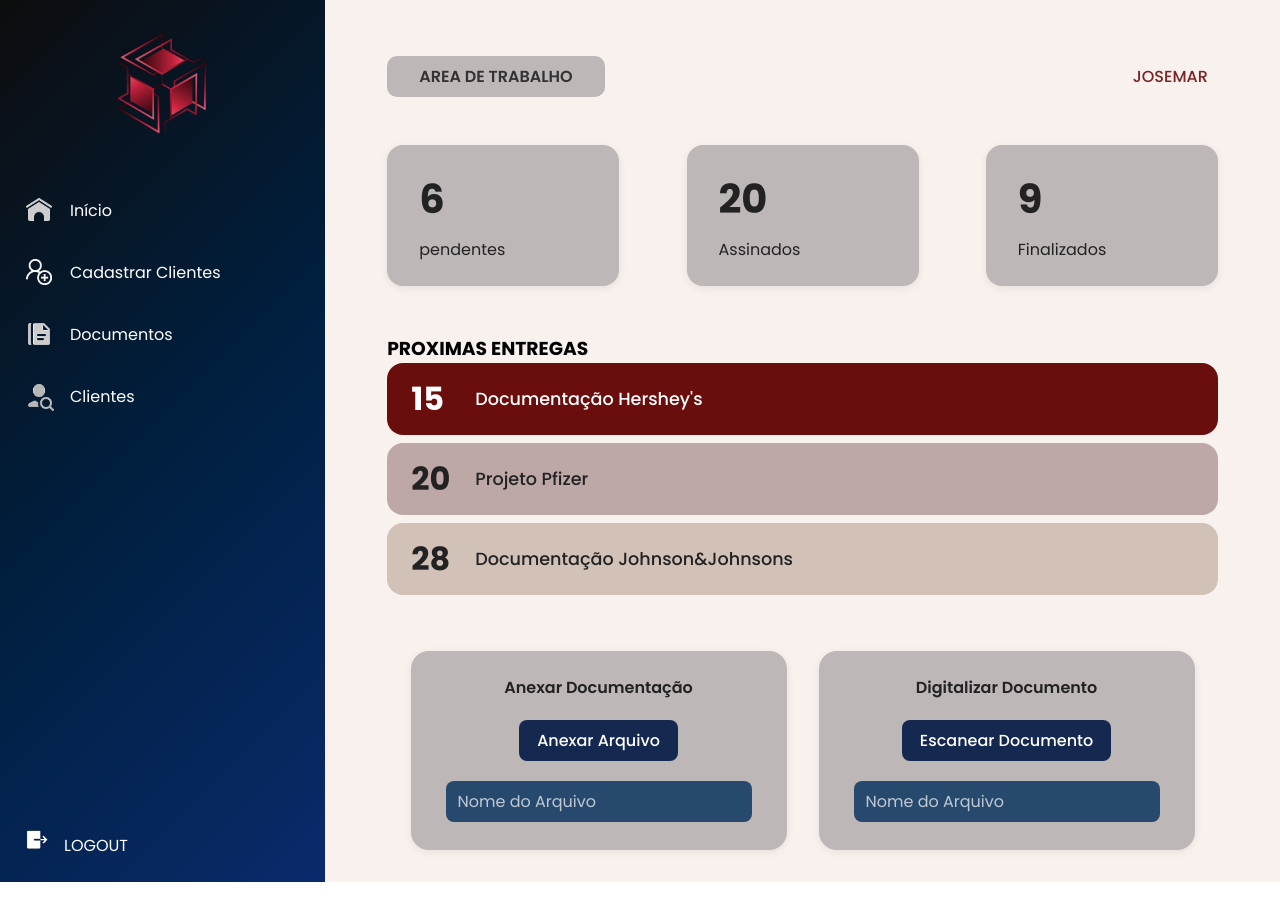
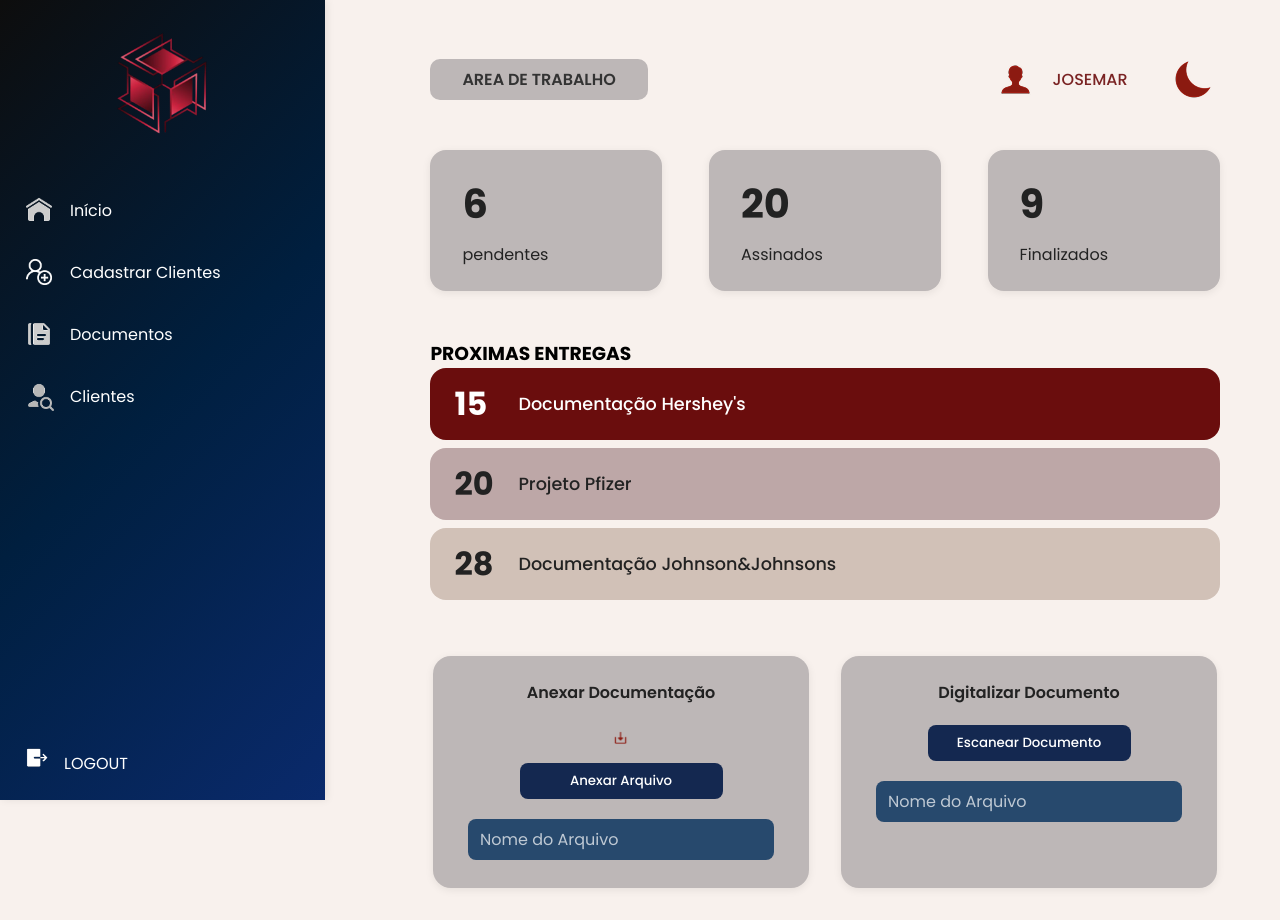
Before and after one commit to br-inaciog/AlphaTech-Project, a React (Vite) app in the folder FrontEnd/CollabTechFile/: page / in a window 1280 px wide. Before the commit the page ends 882 px from the top, so only its background shows below. Built offline with nearby package versions, Linux system fonts and the light colour scheme.

Commit message:
feat: configurando tela inicial

```diff
--- a/FrontEnd/CollabTechFile/src/componentes/menuLateral/MenuLateral.css
+++ b/FrontEnd/CollabTechFile/src/componentes/menuLateral/MenuLateral.css
@@ -1,6 +1,7 @@
 .menuLateral {
     width: 325px;
-    /* height: 100vh; */
+    height: 100%;
+    position: fixed;
     background: linear-gradient(135deg, #0d0d0d, #001f3f, #0a2a6c);
     color: #fff;
     display: flex;
--- a/FrontEnd/CollabTechFile/src/pages/Inicio/Inicio.css
+++ b/FrontEnd/CollabTechFile/src/pages/Inicio/Inicio.css
@@ -11,6 +11,7 @@
     display: flex;
     flex-direction: column;
     align-items: center;
+    margin-left: 370px;
 }
 
 .areaTrabalho {
@@ -43,7 +44,7 @@
 .usuarioArea {
     display: flex;
     align-items: center;
-    gap: 10px;
+    gap: 20px;
     font-weight: 500;
     color: #7a2323;
     font-size: 1rem;
@@ -160,16 +161,19 @@
     margin-bottom: 8px;
 }
 
+
+
 .iconAnexar, .iconDigitalizar {
     background: #142850;
     color: #fff;
     border: none;
     border-radius: 8px;
     padding: 8px 18px;
-    font-size: 1rem;
+    /* font-size: 1rem;  Deixar linha grossa */
     font-weight: 500;
     cursor: pointer;
     margin-bottom: 8px;
+    width: 203px;
 }
 
 .inputArquivo {
--- a/FrontEnd/CollabTechFile/src/pages/Inicio/Inicio.jsx
+++ b/FrontEnd/CollabTechFile/src/pages/Inicio/Inicio.jsx
@@ -1,5 +1,7 @@
 import MenuLateral from '../../componentes/menuLateral/MenuLateral';
-import Anexar from '../../assets/img/Anexar.png';
+import Anexar from '../../assets/img/Upload.svg';
+import Usuario from '../../assets/img/User.png';
+import Lua from '../../assets/img/Lua.png';
 import './Inicio.css';
 
 export default function Inicio() {
@@ -11,9 +13,10 @@ export default function Inicio() {
                     <div className="cabecalhoArea">
                         <button className="btnArea">AREA DE TRABALHO</button>
                         <div className="usuarioArea">
-                            <span className="iconUser"></span>
+                            <img src={Usuario} alt="" />
                             JOSEMAR
                             <span className="iconMoon"></span>
+                            <img src={Lua} alt="" />
                         </div>
                     </div>
                     <div className="statusDocumentos">
@@ -48,7 +51,7 @@ export default function Inicio() {
                     <div className="documentosActions">
                         <div className="docAction anexar">
                             <h4>Anexar Documentação</h4>
-                            {/* <img src={Anexar} alt="" /> */}
+                            <img src={Anexar} alt="" className='iconUpload'/>
                             <button className="iconAnexar">Anexar Arquivo</button>
                             <input type="text" placeholder="Nome do Arquivo" className="inputArquivo" />
                         </div>
```
Also changed, not shown: FrontEnd/CollabTechFile/src/assets/img/Anexar.png (deleted), FrontEnd/CollabTechFile/src/assets/img/Upload.svg (added).
